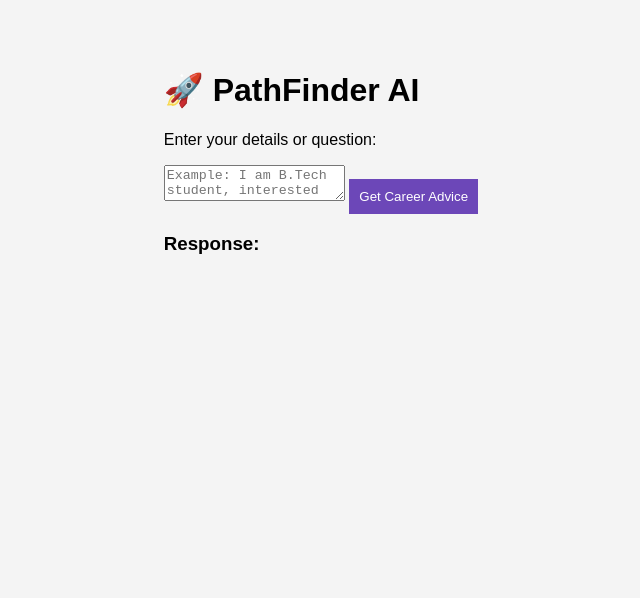
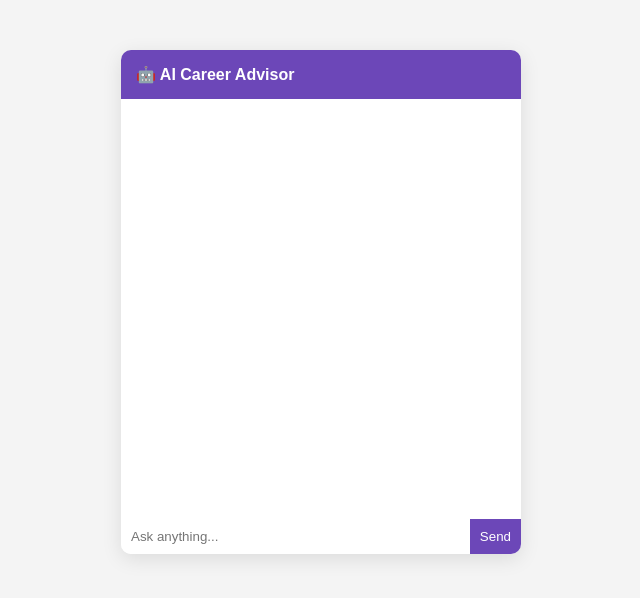
Before and after one commit to EERLASREENIVAS/pathfinder, a plain HTML site: page index.html in a window 1280 px wide. Shown: the whole page, without its empty margins (319-959 px from the left). Drawn offline with Linux system fonts and the light colour scheme.

Commit message:
Update HTML structure and title for AI Career Chat

```diff
--- a/index.html
+++ b/index.html
@@ -1,26 +1,22 @@
 <!DOCTYPE html>
-<html lang="en">
+<html>
 <head>
-  <meta charset="UTF-8">
-  <title>PathFinder AI</title>
-  <meta name="viewport" content="width=device-width, initial-scale=1.0">
-
+  <title>AI Career Chat</title>
   <link rel="stylesheet" href="styles.css">
 </head>
 <body>
 
-  <div class="container">
-    <h1>🚀 PathFinder AI</h1>
-    <p>Enter your details or question:</p>
+<div class="chat-container">
+  <div class="chat-header">🤖 AI Career Advisor</div>
 
-    <textarea id="input" placeholder="Example: I am B.Tech student, interested in AI..."></textarea>
+  <div id="chat-box" class="chat-box"></div>
 
-    <button onclick="send()">Get Career Advice</button>
+  <div class="input-area">
+    <input id="user-input" type="text" placeholder="Ask anything...">
+    <button onclick="sendMessage()">Send</button>
+  </div>
+</div>
 
-    <h3>Response:</h3>
-    <div id="output"></div>
-  </div>
-
-  <script src="app.js"></script>
+<script src="app.js"></script>
 </body>
 </html>
```
